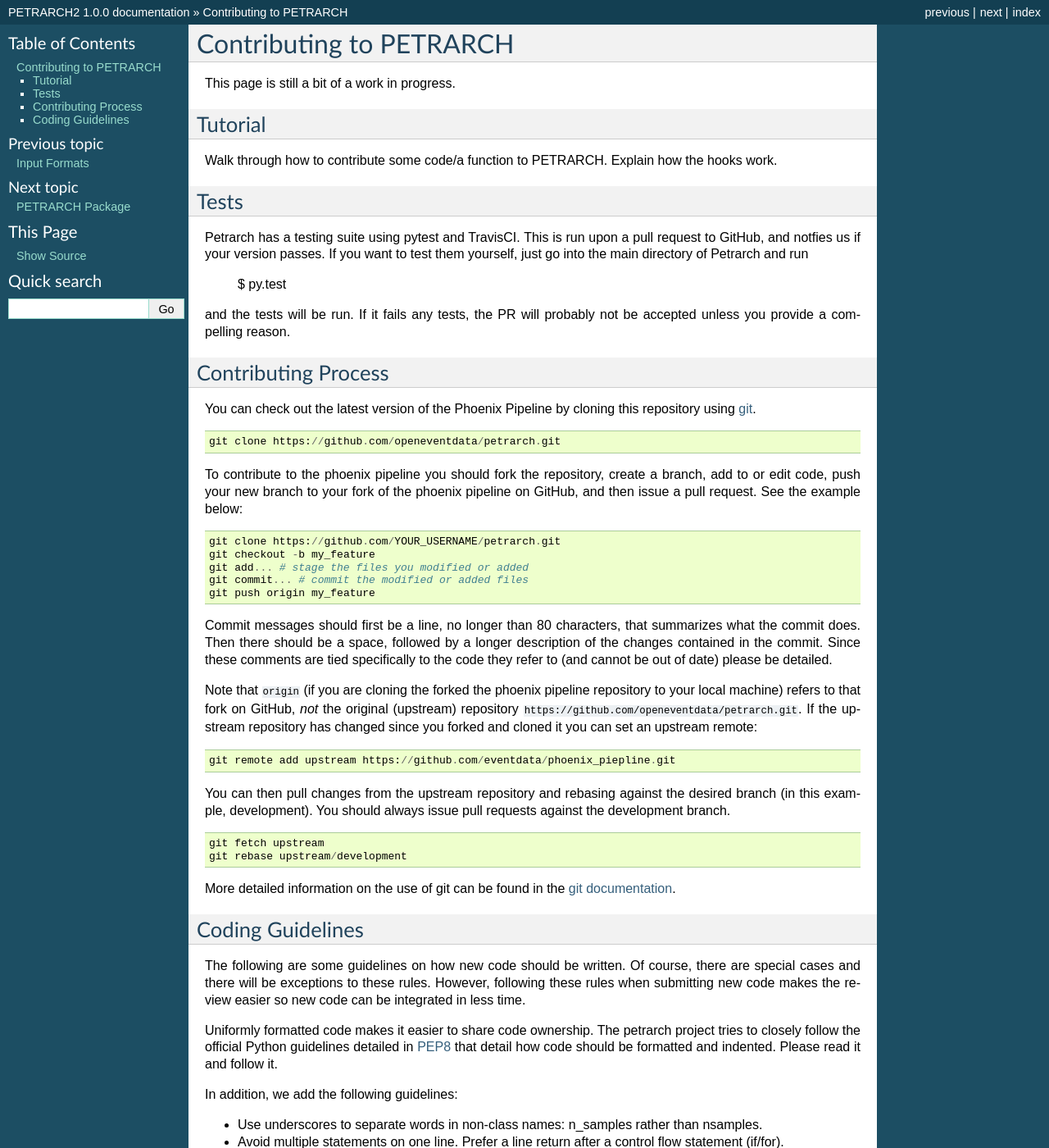
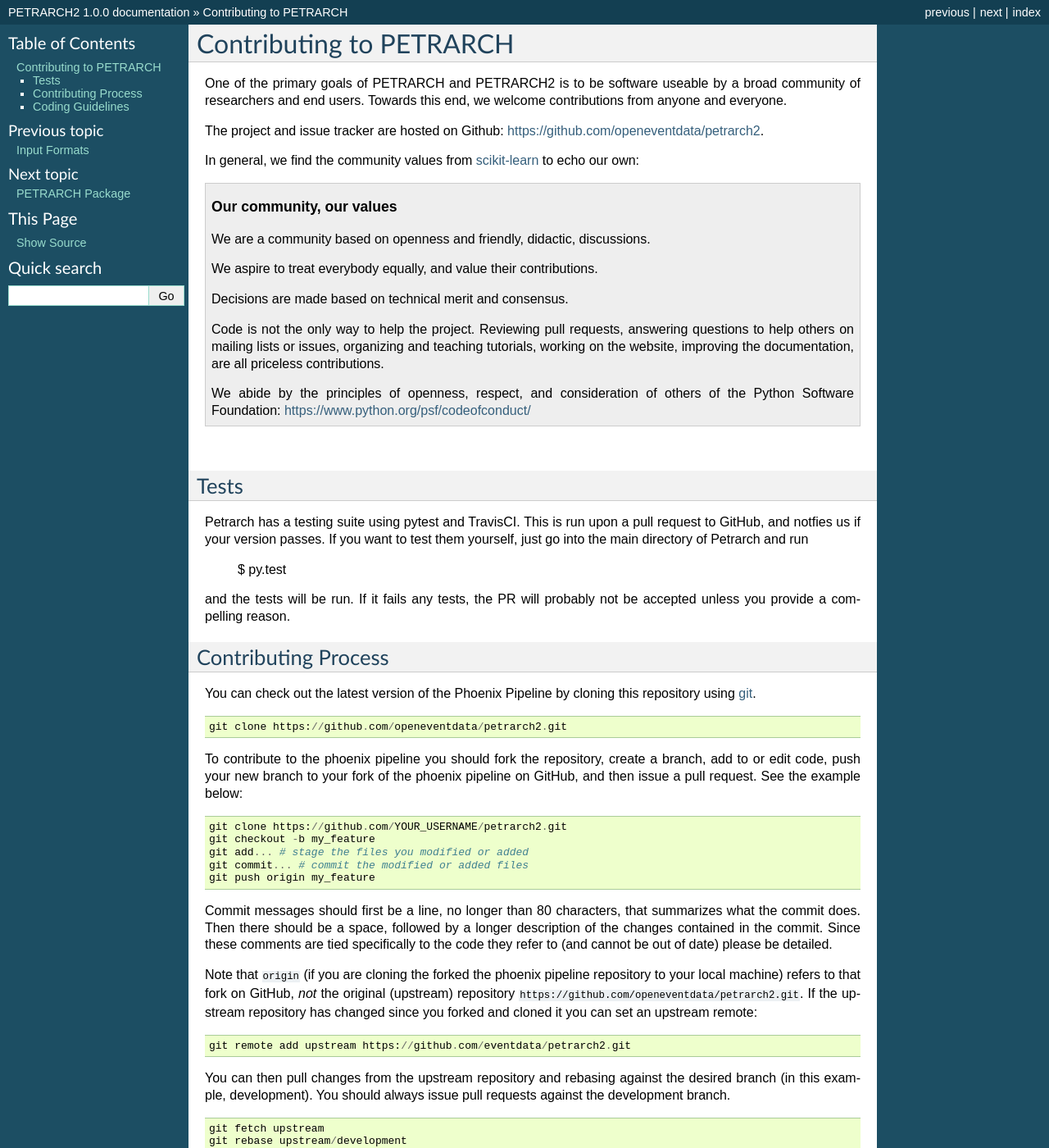
Before and after one commit to openeventdata/petrarch2, a Sphinx documentation site: the page built from docs/source/contributing.rst, in a window 1280 px wide and 1400 px high. Shown: the whole window at 82% size. Built offline with Sphinx 7.4.7, drawn with Linux system fonts in a browser that asks for light colours.

Commit message:
Update contributing guidelines in the docs.

```diff
--- a/docs/source/contributing.rst
+++ b/docs/source/contributing.rst
@@ -1,13 +1,34 @@
 Contributing to PETRARCH
 ========================
 
-This page is still a bit of a work in progress.
+One of the primary goals of PETRARCH and PETRARCH2 is to be software useable
+by a broad community of researchers and end users. Towards this end, we welcome
+contributions from anyone and everyone.
 
-Tutorial
---------
+The project and issue tracker are hosted on Github: https://github.com/openeventdata/petrarch2.
 
-Walk through how to contribute some code/a function to PETRARCH. Explain how
-the hooks work.
+In general, we find the community values from `scikit-learn <http://scikit-learn.org/stable/developers/contributing.html>`_ to echo our own:
+
+.. topic:: **Our community, our values**
+
+    We are a community based on openness and friendly, didactic,
+    discussions.
+
+    We aspire to treat everybody equally, and value their contributions.
+
+    Decisions are made based on technical merit and consensus.
+
+    Code is not the only way to help the project. Reviewing pull
+    requests, answering questions to help others on mailing lists or
+    issues, organizing and teaching tutorials, working on the website,
+    improving the documentation, are all priceless contributions.
+
+    We abide by the principles of openness, respect, and consideration of
+    others of the Python Software Foundation:
+    https://www.python.org/psf/codeofconduct/
+
+|
+
 
 Tests
 -----
@@ -31,7 +52,7 @@
 
 ::
 
-    git clone https://github.com/openeventdata/petrarch.git
+    git clone https://github.com/openeventdata/petrarch2.git
 
 To contribute to the phoenix pipeline you should fork the repository,
 create a branch, add to or edit code, push your new branch to your
@@ -40,7 +61,7 @@
 
 ::
 
-    git clone https://github.com/YOUR_USERNAME/petrarch.git
+    git clone https://github.com/YOUR_USERNAME/petrarch2.git
     git checkout -b my_feature
     git add... # stage the files you modified or added
     git commit... # commit the modified or added files
@@ -54,13 +75,13 @@
 
 Note that ``origin`` (if you are cloning the forked the phoenix pipeline
 repository to your local machine) refers to that fork on GitHub, *not*
-the original (upstream) repository ``https://github.com/openeventdata/petrarch.git``.
+the original (upstream) repository ``https://github.com/openeventdata/petrarch2.git``.
 If the upstream repository has changed since you forked and cloned it you can
 set an upstream remote:
 
 ::
 
-    git remote add upstream https://github.com/eventdata/phoenix_piepline.git
+    git remote add upstream https://github.com/eventdata/petrarch2.git
 
 You can then pull changes from the upstream repository and rebasing
 against the desired branch (in this example, development). You should
```
